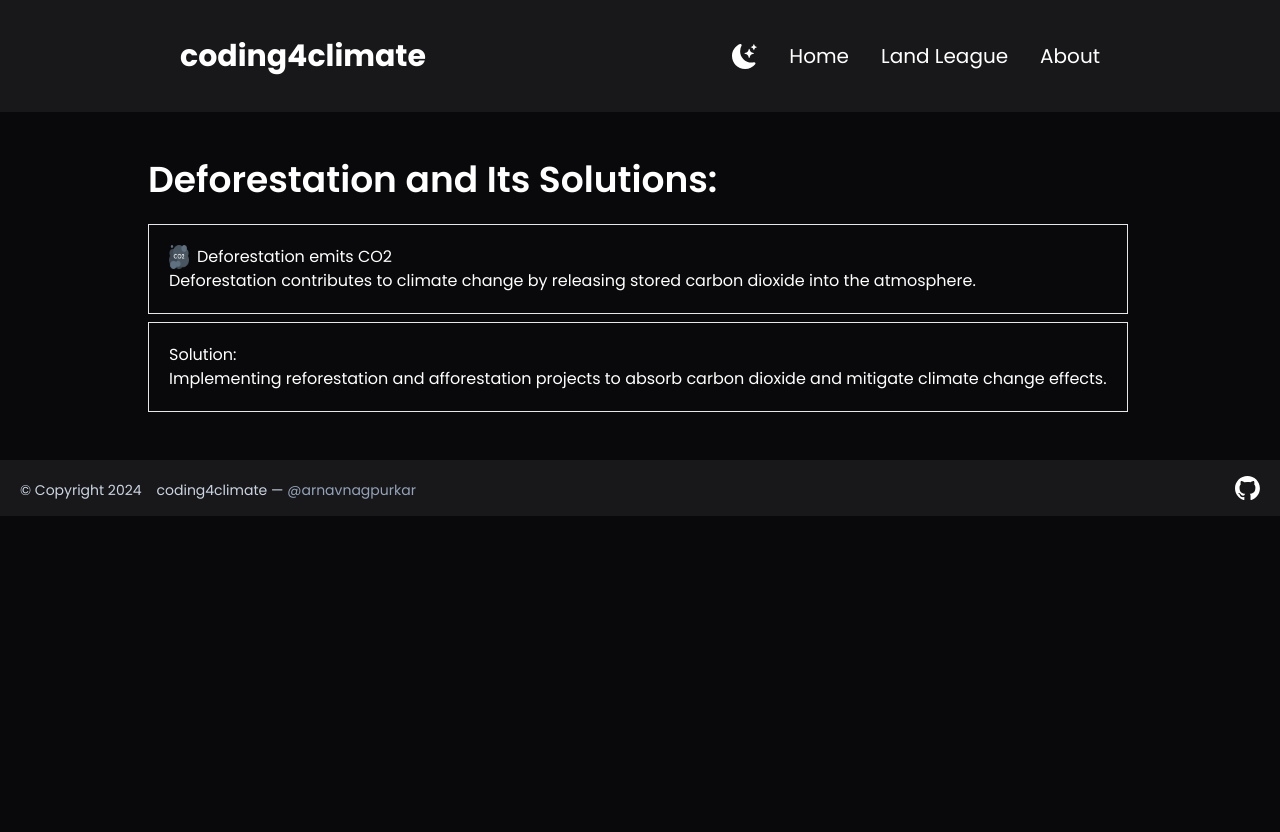
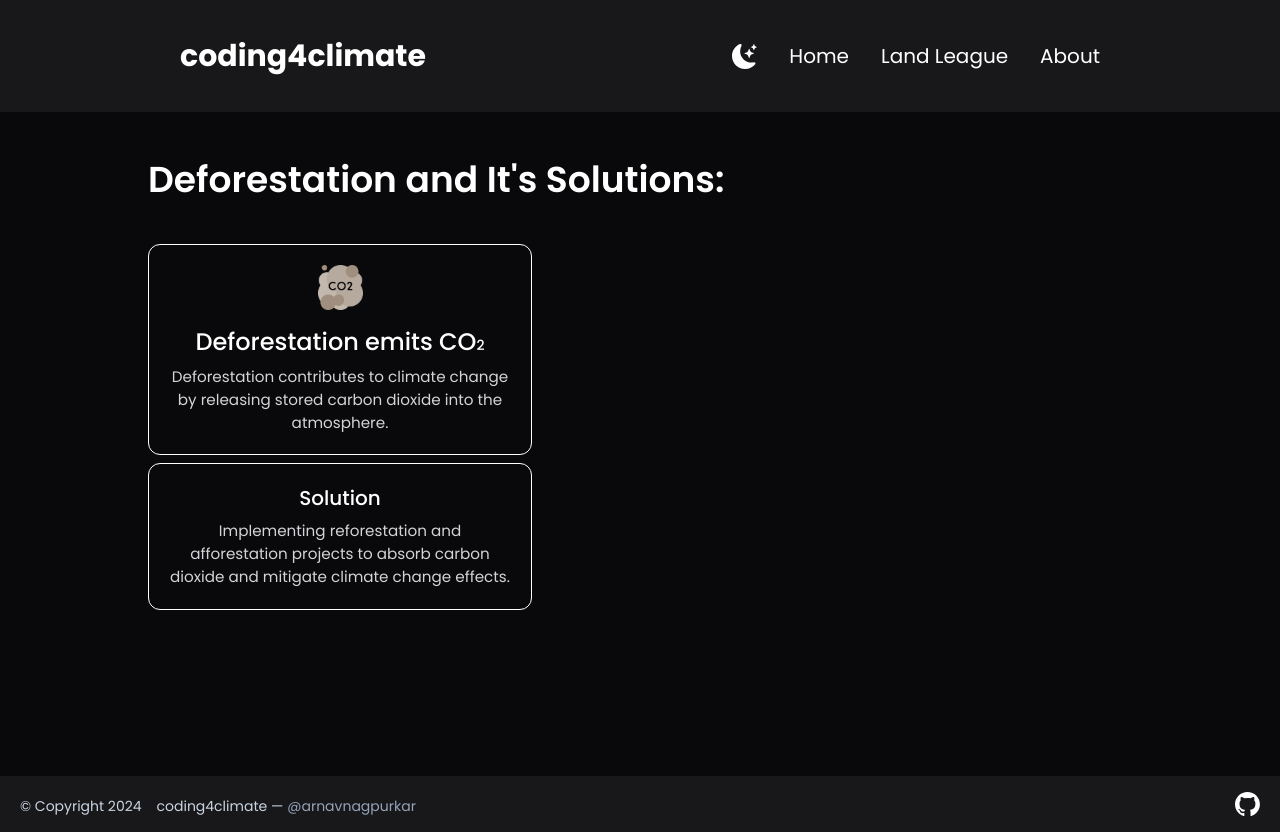
Before and after one commit to linux-07/coding4climate, a Next.js app: page /landleague in a window 1280 px wide. Before the commit the page ends 800 px from the top, so only its background shows below. Built offline with nearby package versions, Linux system fonts and the light colour scheme.

Commit message:
Solutions and Problems design

```diff
--- a/src/app/landleague/page.js
+++ b/src/app/landleague/page.js
@@ -2,35 +2,36 @@ import Image from "next/image";
 
 const LandLeague = () => {
   return (
-    <main className='md:max-w-[80vw] mx-auto'>
+    <main className='md:max-w-[80vw] mx-auto min-h-[77vh]'>
       <div className='my-12 mx-5'>
         <h2 className="text-4xl font-semibold my-6">
-          Deforestation and Its Solutions:
+          Deforestation and It&apos;s Solutions:
         </h2>
         <div className="flex flex-wrap">
-          <ul className="flex gap-6 flex-wrap w-full">
-            <li className="flex flex-col gap-2 w-full md:w-auto">
-              <div className="prob-box border p-5">
-                <div className="flex gap-2">
+          <ul className="flex gap-6 flex-wrap w-full mt-5">
+            <li className="flex flex-col gap-2 w-full md:w-96">
+              <div className="prob-box border dark:border-white border-black p-5 rounded-xl hover:scale-105 transition-all">
+                <div className="flex justify-center items-center">
                   <Image
                     src={"/images/co2.png"}
-                    height={20}
-                    width={20}
+                    height={45}
+                    width={45}
                     alt="co2"
+                    className="dark:invert invert-0"
                   />
-                  <h3>
-                    Deforestation emits CO2
-                  </h3>
                 </div>
-                <div className="text">
+                <h3 className="mt-4 text-2xl font-medium text-center">
+                  Deforestation emits CO<span className="text-sm">2</span>
+                </h3>
+                <div className="text-center mt-2 text-[0.95rem] dark:text-zinc-300 text-zinc-700">
                   Deforestation contributes to climate change by releasing stored carbon dioxide into the atmosphere.
                 </div>
               </div>
-              <div className="sol-box border p-5">
-                <h3>
-                  Solution:
+              <div className="sol-box border dark:border-white border-black p-5 rounded-xl hover:scale-105 transition-all">
+                <h3 className="text-center text-xl font-medium">
+                  Solution
                 </h3>
-                <div className="text">
+                <div className="text-center mt-2 text-[0.95rem] dark:text-zinc-300 text-zinc-700">
                   Implementing reforestation and afforestation projects to absorb carbon dioxide and mitigate climate change effects.
                 </div>
               </div>
```
